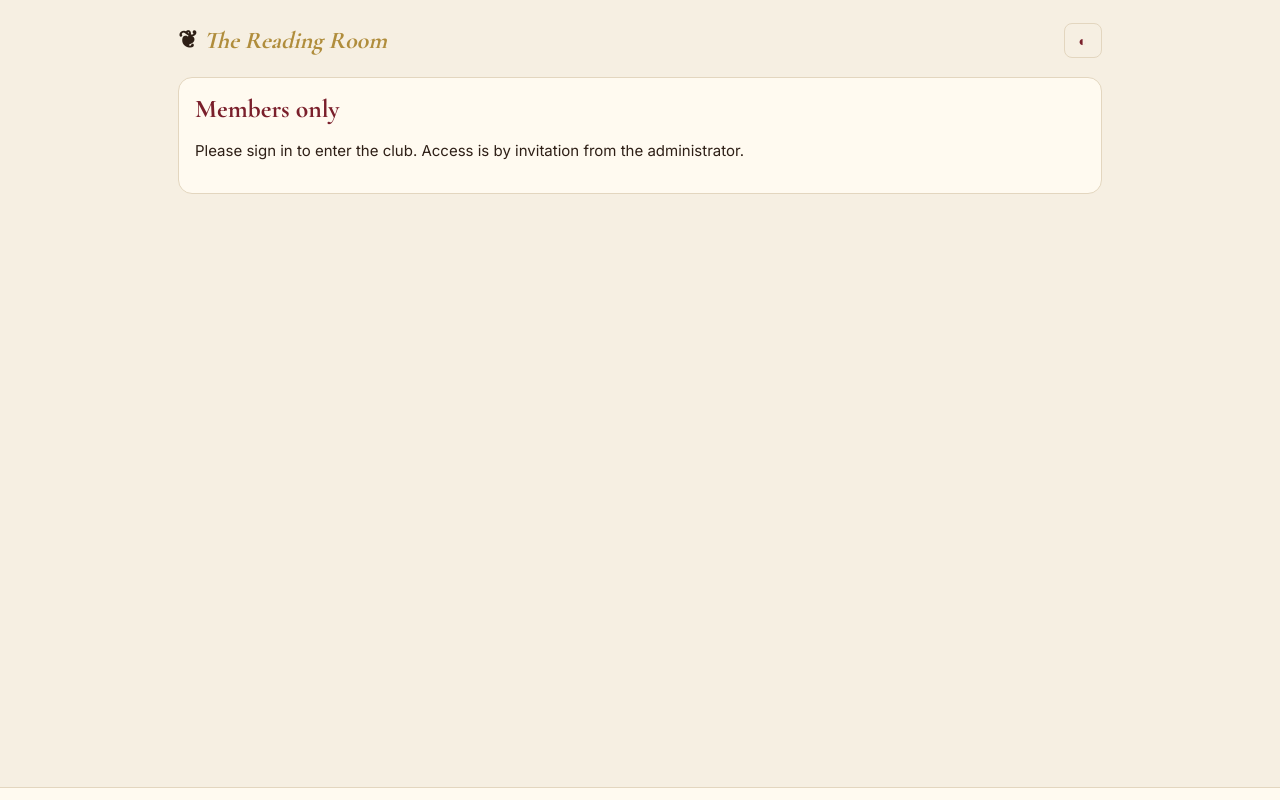
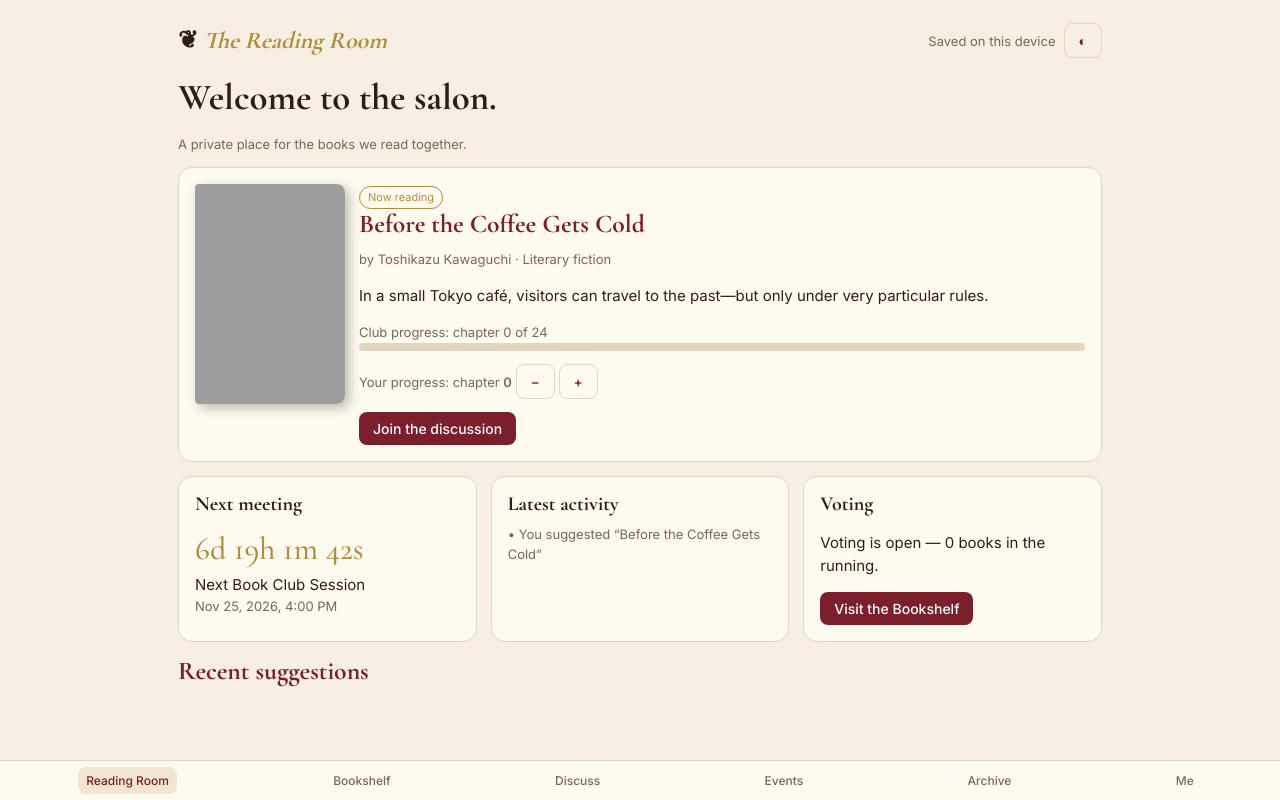
Before and after one commit to houarimed/the_reading_room, a plain HTML site: page index.html in a window 1280 px wide. Drawn offline with nearby package versions, Linux system fonts and the light colour scheme; grey boxes are pictures that could not be loaded.

Commit message:
Add files via upload

```diff
--- a/index.html
+++ b/index.html
@@ -41,16 +41,30 @@ let db,user,uid,admin=false,ready=false;
 const $=s=>document.querySelector(s),esc=s=>String(s??'').replace(/[&<>"]/g,c=>({'&':'&amp;','<':'&lt;','>':'&gt;','"':'&quot;'}[c]));
 const val=i=>($('#'+i)||{}).value||'',nm=id=>S.names[id]||'A member';
 const cov=b=>{let h=0;for(const c of b.title)h=(h*31+c.charCodeAt(0))%360;return `style="background:linear-gradient(145deg,hsl(${h} 45% 28%),hsl(${(h+40)%360} 50% 18%))"`};
-const cover=(b,l)=>`<div class="cover ${l?'lg':''}" ${cov(b)}>${esc(b.title)}</div>`;
+const cover=(b,l)=>`<div class="cover ${l?'lg':''}" style="padding:0;overflow:hidden;">
+  ${b.image
+    ? `<img src="${esc(b.image)}" alt="${esc(b.title)} cover" style="width:100%;height:100%;object-fit:cover;border-radius:4px 8px 8px 4px;">`
+    : `<div ${cov(b)} style="width:100%;height:100%;display:flex;align-items:flex-end;padding:10px;">${esc(b.title)}</div>`
+  }
+</div>`;
 const cur=()=>S.books.find(b=>b.status=='current'),closed=()=>(S.meta.find(x=>x.id=='club')||{}).closed;
 function theme(){const r=document.documentElement,d=getComputedStyle(r).getPropertyValue('--bg').trim()=='#1c140f';r.dataset.theme=d?'light':'dark'}
 function toast(t){const d=document.createElement('div');d.textContent=t;$('#toast').append(d);setTimeout(()=>d.remove(),5000)}
 function sub(n){db.collection(n).onSnapshot(s=>{S[n]=s.docs.map(d=>({id:d.id,...d.data()}));if(ready)s.docChanges().forEach(c=>{if(c.type=='added'&&!c.doc.metadata.hasPendingWrites){const d=c.doc.data();if(n=='books')toast('New suggestion: '+d.title);if(n=='posts')toast('New comment in discussion');if(n=='events')toast('New event: '+d.title)}});render()},e=>console.warn(e))}
+function localDb(){const K='bookclub_v1';let D={};try{D=JSON.parse(localStorage.getItem(K)||'{}')}catch(e){}const L={},save=()=>{try{localStorage.setItem(K,JSON.stringify(D))}catch(e){}};
+const snap=n=>({docs:Object.entries(D[n]||{}).map(([id,v])=>({id,data:()=>v,metadata:{hasPendingWrites:false}})),docChanges:()=>[]}),fire=n=>(L[n]||[]).forEach(f=>f(snap(n)));
+const doc=p=>{const[n,id]=p.split('/');return{set(v){(D[n]=D[n]||{})[id]=v;save();fire(n);return Promise.resolve()},update(v){D[n]=D[n]||{};D[n][id]={...D[n][id],...v};save();fire(n);return Promise.resolve()},delete(){if(D[n])delete D[n][id];save();fire(n);return Promise.resolve()}}};
+const col=n=>({onSnapshot(f){(L[n]=L[n]||[]).push(f);f(snap(n));return()=>{}},add(v){const id=Math.random().toString(36).slice(2,10);(D[n]=D[n]||{})[id]=v;save();fire(n);return Promise.resolve({id})},doc:id=>doc(n+'/'+id)});
+return{collection:col,doc,empty:()=>!Object.keys(D).length}}
+var first=false;
 async function init(){
- try{user=await claude.use('user');db=await claude.use('db')}catch(e){}
+ db=localDb();first=db.empty();user={profiles:async ids=>Object.fromEntries(ids.map(i=>[i,{name:'You'}]))};
  if(!db||!user){$('#m').innerHTML='<div class="card"><h2>Members only</h2><p>Please sign in to enter the club. Access is by invitation from the administrator.</p></div>';return}
- uid=await user.id();admin=await user.canEdit();$('#who').textContent=(await user.me()).name;
- ['books','votes','posts','reacts','events','rsvps','reviews','prog','bios','meta'].forEach(sub);setTimeout(()=>ready=true,2500)}
+ uid='me';admin=true;$('#who').textContent='Saved on this device';
+ ['books','votes','posts','reacts','events','rsvps','reviews','prog','bios','meta'].forEach(sub);
+  ready=true;
+  setupReadingRoom();
+}
 async function render(){
  const ids=new Set([uid]);['books','posts','reviews'].forEach(k=>S[k].forEach(x=>x.by&&ids.add(x.by)));
  try{const p=await user.profiles([...ids]);for(const k in p)S.names[k]=p[k].name||'A member'}catch(e){}
@@ -82,8 +96,16 @@ function shelf(){const g=[...new Set(S.books.map(b=>b.genre))],L=S.books.filter(
  <div class="grid">${L.map(b=>`<div class="card"><div class="row">${cover(b)}<div class="grow"><h3>${esc(b.title)}</h3><div class="mute">${esc(b.author)}</div><span class="tag">${esc(b.genre)}</span><div class="big">${vc(b.id)} <span class="mute" style="font-size:13px">votes</span></div></div></div>
  <p class="mute">“${esc(b.why)}” — ${esc(nm(b.by))}</p>${b.link?`<a class="mute" href="${esc(b.link)}" target="_blank" rel="noopener">Goodreads / link ↗</a><br>`:''}
  <div class="flex" style="margin-top:8px"><button class="b ${voted(b.id)?'g':''}" ${closed()?'disabled':''} onclick="vote('${b.id}')">${voted(b.id)?'Voted ✓ (undo)':'Vote'}</button>${admin?`<button class="b g" onclick="pick('${b.id}')">Select</button><button class="b g" onclick="del('books/${b.id}')">Remove</button>`:''}</div></div>`).join('')||'<p class="mute">No suggestions match.</p>'}</div>
- <div class="card"><h2>Suggest a book</h2><input id="t" placeholder="Title"><input id="a" placeholder="Author"><input id="ge" placeholder="Genre"><input id="l" placeholder="Goodreads link (optional)"><textarea id="d" placeholder="Short description"></textarea><textarea id="w" placeholder="Why do you recommend it?"></textarea><button class="b" onclick="suggest()">Add to the shelf</button></div>`}
-function suggest(){const t=val('t').trim();if(!t)return toast('A title is needed');db.collection('books').add({title:t,author:val('a'),genre:val('ge')||'Fiction',link:val('l'),desc:val('d'),why:val('w'),status:'suggested',by:uid,ts:Date.now(),chapters:20}).then(()=>toast('Suggestion added'))}
+ <div class="card"><h2>Suggest a book</h2><input id="t" placeholder="Title"><input id="a" placeholder="Author"><input id="ge" placeholder="Genre"><input id="img" placeholder="Book cover image URL (optional)"><input id="l" placeholder="Goodreads link (optional)"><textarea id="d" placeholder="Short description"></textarea><textarea id="w" placeholder="Why do you recommend it?"></textarea><button class="b" onclick="suggest()">Add to the shelf</button></div>`}
+function suggest(){
+  const t=val('t').trim();
+  if(!t)return toast('A title is needed');
+  db.collection('books').add({
+    title:t,author:val('a'),genre:val('ge')||'Fiction',
+    image:val('img').trim(),link:val('l'),desc:val('d'),why:val('w'),
+    status:'suggested',by:uid,ts:Date.now(),chapters:20
+  }).then(()=>toast('Suggestion added'));
+}
 function vote(id){const r=db.doc('votes/'+id+'_'+uid);voted(id)?r.delete():r.set({book:id,uid})}
 function toggleVote(){db.doc('meta/club').set({closed:!closed()})}
 function pick(id){if(!confirm('Make this the current book?'))return;S.books.filter(b=>b.status=='current').forEach(b=>db.doc('books/'+b.id).update({status:'archived',done:Date.now()}));db.doc('books/'+id).update({status:'current',start:Date.now()});db.doc('meta/club').set({closed:false})}
@@ -105,7 +127,7 @@ function react(id){const r=db.doc('reacts/'+id+'_'+uid);S.reacts.some(x=>x.id==i
 function review(b){db.doc('reviews/'+b+'_'+uid).set({book:b,by:uid,stars:+val('rs'),text:val('rt')}).then(()=>toast('Review saved'))}
 function events(){const L=[...S.events].sort((a,c)=>a.date<c.date?-1:1);
  return `<h1>Club Events</h1>${L.map(e=>{const r=S.rsvps.filter(x=>x.ev==e.id).length,m=S.rsvps.some(x=>x.id==e.id+'_'+uid);return `<div class="card flex" style="justify-content:space-between"><div><span class="tag">${esc(e.kind)}</span><b>${esc(e.title)}</b><div class="mute">${new Date(e.date).toLocaleString([], {dateStyle:'full',timeStyle:'short'})} · ${r} going</div></div><div class="flex"><button class="b ${m?'g':''}" onclick="rsvp('${e.id}')">${m?'Going ✓':'RSVP'}</button>${admin?`<button class="b g" onclick="del('events/${e.id}')">✕</button>`:''}</div></div>`}).join('')||'<p class="mute">Nothing scheduled.</p>'}
- ${admin?`<div class="card"><h3>Add event (admin)</h3><input id="et" placeholder="Title"><select id="ek"><option>Meeting</option><option>Discussion</option><option>Reading deadline</option><option>Voting period</option><option>Literary event</option></select><input id="ed" type="datetime-local"><button class="b" onclick="addEv()">Create</button></div>`:''}`}
+ ${admin?`<div class="card"><h3>Add event</h3><input id="et" placeholder="Title"><select id="ek"><option>Meeting</option><option>Discussion</option><option>Reading deadline</option><option>Voting period</option><option>Literary event</option></select><input id="ed" type="datetime-local"><button class="b" onclick="addEv()">Create</button></div>`:''}`}
 function addEv(){if(!val('et')||!val('ed'))return;db.collection('events').add({title:val('et'),kind:val('ek'),date:new Date(val('ed')).toISOString()})}
 function rsvp(id){const r=db.doc('rsvps/'+id+'_'+uid);S.rsvps.some(x=>x.id==id+'_'+uid)?r.delete():r.set({ev:id,uid})}
 function arch(){const L=S.books.filter(b=>b.status=='archived').sort((a,c)=>(c.done||0)-(a.done||0));
@@ -115,15 +137,55 @@ function me(){const bio=S.bios.find(x=>x.id==uid)||{},rv=S.reviews.filter(r=>r.b
  <div class="card"><h3>About me</h3><textarea id="bb" placeholder="Short biography">${esc(bio.bio||'')}</textarea><input id="bg" placeholder="Favorite genres" value="${esc(bio.genres||'')}"><input id="bq" placeholder="Favorite literary quote" value="${esc(bio.quote||'')}"><button class="b" onclick="db.doc('bios/'+uid).set({bio:val('bb'),genres:val('bg'),quote:val('bq')}).then(()=>toast('Profile saved'))">Save</button></div>
  <h3>Members</h3>${S.bios.filter(x=>x.id!=uid).map(x=>`<div class="card"><b>${esc(nm(x.id))}</b><div class="mute">${esc(x.genres)}</div><i>${esc(x.quote)}</i><p>${esc(x.bio)}</p></div>`).join('')}
  <h3>My suggestions</h3>${sg.map(b=>`<div class="mute">• ${esc(b.title)} — ${vc(b.id)} votes</div>`).join('')||'<span class="mute">None yet.</span>'}`}
-async function seed(){const d=864e5,B=[
- ['The Remains of the Day','Kazuo Ishiguro','Literary','A butler’s motor trip through England becomes a reckoning with loyalty and regret.','current',24],
- ['Piranesi','Susanna Clarke','Fantasy','A man lives in an endless house of tides and statues, keeping careful journals.','suggested',20],
- ['Pachinko','Min Jin Lee','Historical','Four generations of a Korean family in Japan.','suggested',24],
- ['The Secret History','Donna Tartt','Mystery','A circle of classics students and a fatal secret.','suggested',18],
- ['Middlemarch','George Eliot','Classic','Provincial lives entwined in a changing England.','archived',30]];
- for(const [t,a,g,ds,s,c] of B)await db.collection('books').add({title:t,author:a,genre:g,desc:ds,why:'It stayed with me long after the last page.',link:'',status:s,chapters:c,by:uid,ts:Date.now(),start:Date.now()-60*d,done:s=='archived'?Date.now()-20*d:null});
- const E=[['Meeting: The Remains of the Day','Meeting',9],['Reading deadline: Part Three','Reading deadline',4],['Voting closes','Voting period',14]];
- for(const [t,k,n] of E)await db.collection('events').add({title:t,kind:k,date:new Date(Date.now()+n*d).toISOString()});
- toast('Sample data loaded')}
+async function setupReadingRoom(){
+  // Remove old demo books and events left by the previous sample-data version.
+  const oldBookTitles=['Piranesi','Pachinko','The Secret History','Middlemarch'];
+  const oldEventTitles=['Meeting: The Remains of the Day','Reading deadline: Part Three','Voting closes'];
+  for(const b of [...S.books]){
+    if(oldBookTitles.includes(b.title)) await db.doc('books/'+b.id).delete();
+  }
+  for(const e of [...S.events]){
+    if(oldEventTitles.includes(e.title)) await db.doc('events/'+e.id).delete();
+  }
+
+  // Ensure the requested book is present and marked as the current read.
+  let book=S.books.find(b=>b.title.trim().toLowerCase()==='before the coffee gets cold');
+  if(!book){
+    await db.collection('books').add({
+      title:'Before the Coffee Gets Cold',
+      author:'Toshikazu Kawaguchi',
+      genre:'Literary fiction',
+      desc:'In a small Tokyo café, visitors can travel to the past—but only under very particular rules.',
+      why:'Our current book-club read.',
+      image:'https://www.cadillaclibrary.org/book-groups/book-group-images/before-the-coffee-gets-cold.jpg/@@images/image-1200-4f08e2abb9c64ed16f74a240e7e23b8e.jpeg',
+      link:'',
+      status:'current',
+      by:uid,
+      ts:Date.now(),
+      chapters:24,
+      start:Date.now()
+    });
+  }else{
+    await db.doc('books/'+book.id).update({
+      title:'Before the Coffee Gets Cold',
+      author:'Toshikazu Kawaguchi',
+      status:'current',
+      image:'https://www.cadillaclibrary.org/book-groups/book-group-images/before-the-coffee-gets-cold.jpg/@@images/image-1200-4f08e2abb9c64ed16f74a240e7e23b8e.jpeg'
+    });
+  }
+
+  // Schedule the next session for 25 November 2026 at 18:00 local time.
+  const session=S.events.find(e=>e.title==='Next Book Club Session');
+  const sessionDate=new Date(2026,10,25,16,0,0).toISOString();
+  if(session){
+    await db.doc('events/'+session.id).update({date:sessionDate});
+  }else{
+    await db.collection('events').add({
+      title:'Next Book Club Session',
+      kind:'Meeting',
+      date:sessionDate
+    });
+  }
+}
 init();
 </script></body></html>
```
